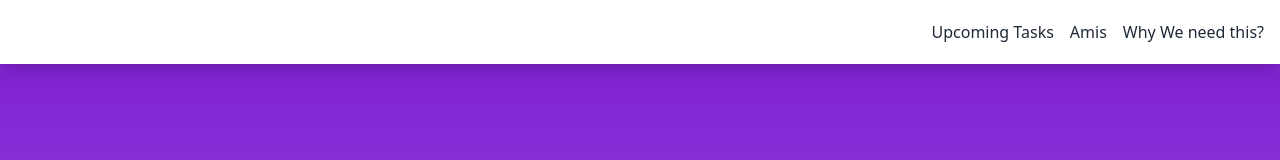
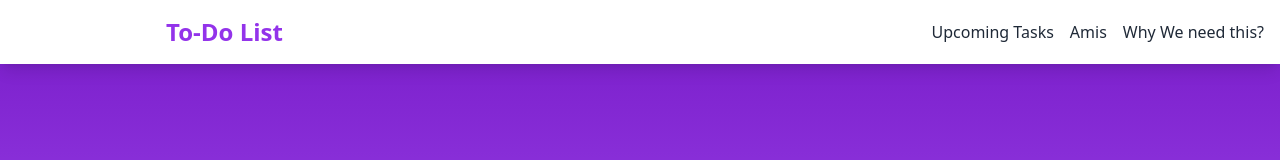
Before and after one commit to GeneJosie/ApplicationTODO, a plain HTML site: page index.html in a window 1280 px wide. Shown: the top 160 px of the page. Drawn offline with nearby package versions, Linux system fonts and the light colour scheme.

Commit message:
j'ai deplace To-Do List 150px vers la droite

```diff
--- a/index.html
+++ b/index.html
@@ -8,7 +8,7 @@
     <script src="https://cdn.tailwindcss.com"></script>
     <style>
       .move-left {
-        margin-left: -150px; /* Décalage de 200px vers la gauche */
+        margin-left: 150px; /* Décalage de 200px vers la gauche */
       }
     </style>
   </head>
```
